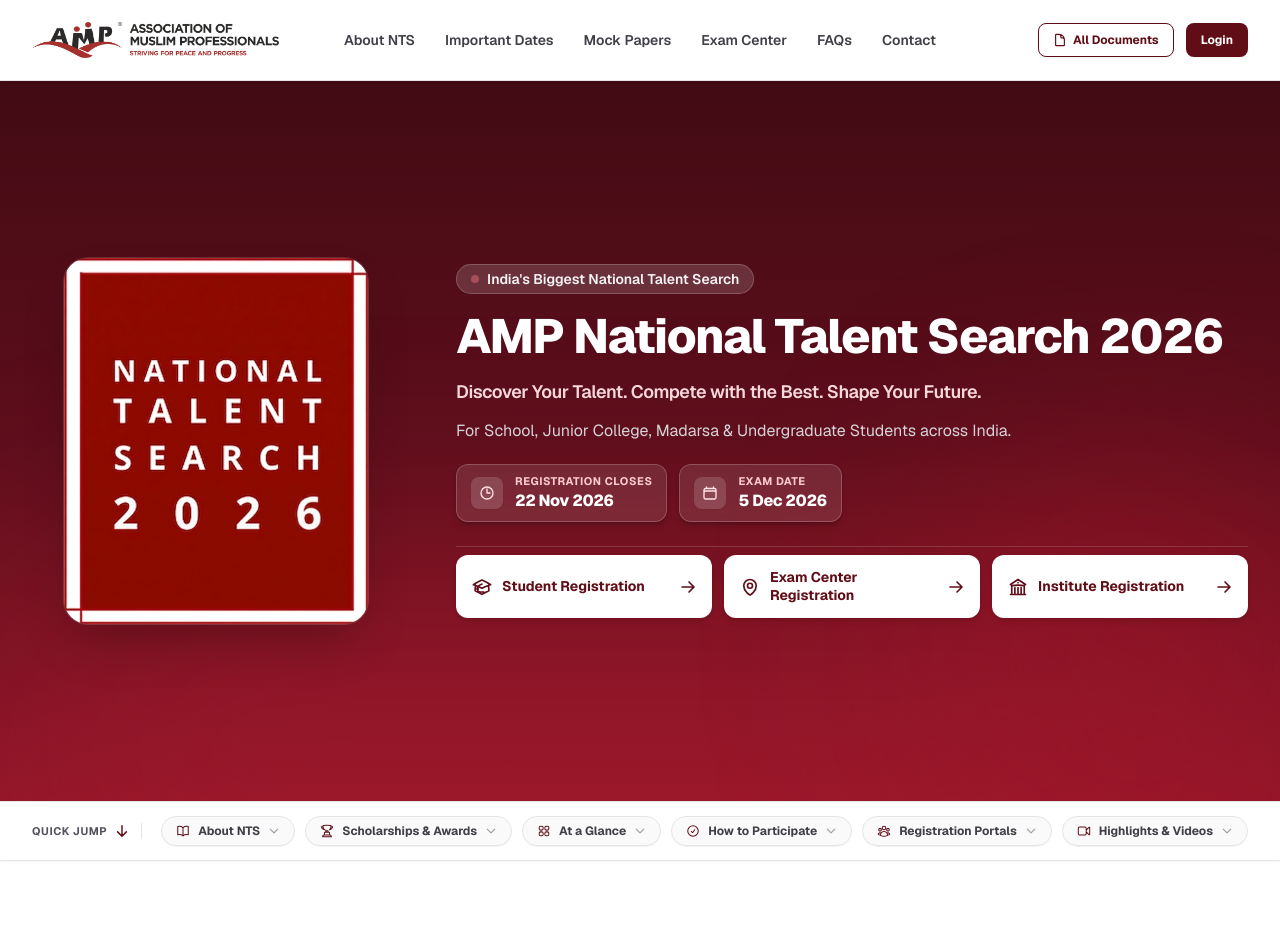
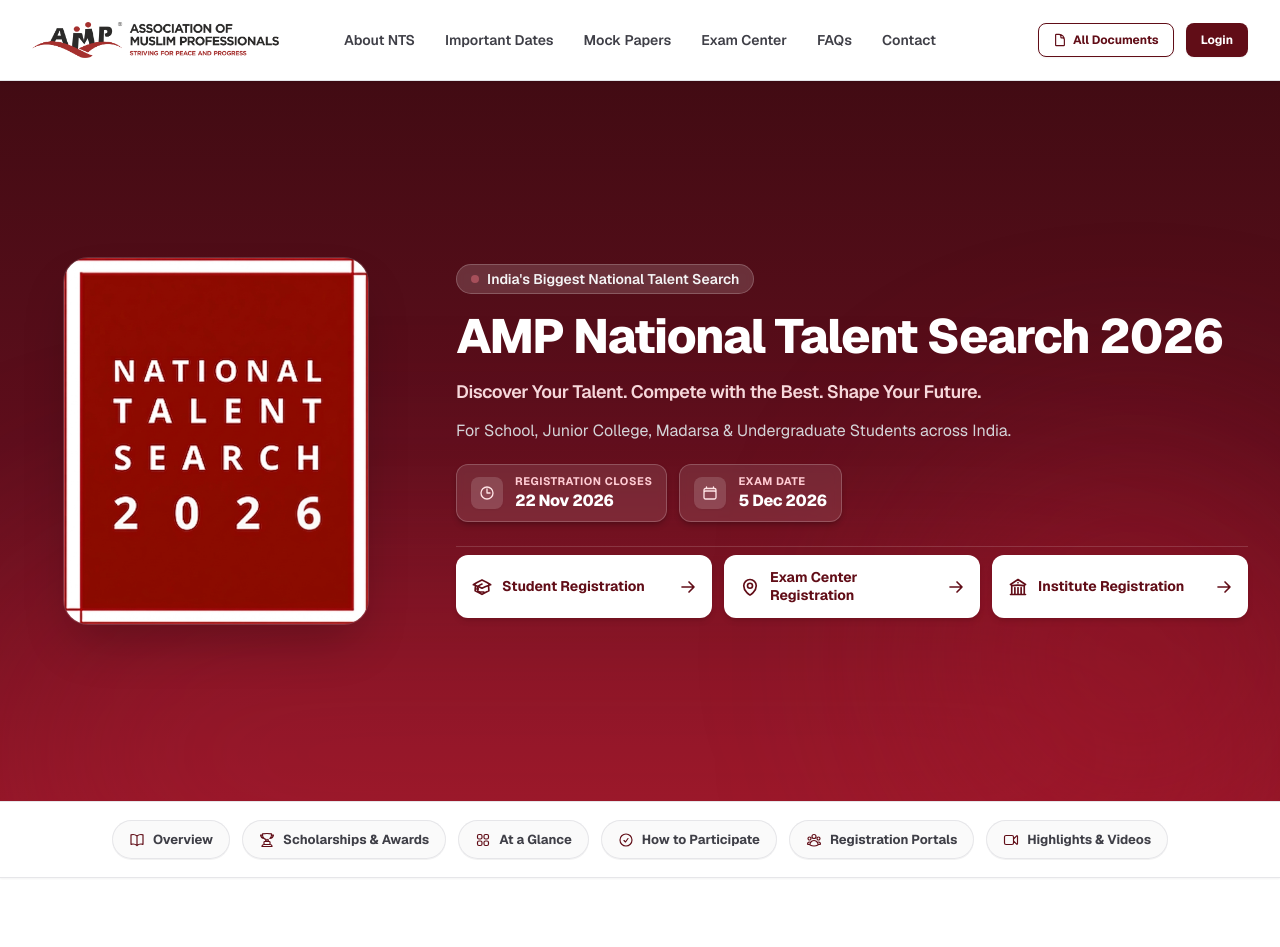
Before and after one commit to ansariafzal-ka/AMP-World-NTS-Web-Application-, a Next.js app: page / in a window 1280 px wide. Shown: the top 947 px of the page. Built offline with nearby package versions, Linux system fonts and the light colour scheme.

Commit message:
Refine HomeQuickNav: remove quick jump label and arrows, increase height, and rename first badge to Overview

```diff
--- a/src/components/ui/HomeQuickNav.tsx
+++ b/src/components/ui/HomeQuickNav.tsx
@@ -11,7 +11,7 @@
 const navItems: QuickNavItem[] = [
   {
     id: "about-nts",
-    label: "About NTS",
+    label: "Overview",
     icon: (props) => (
       <svg fill="none" viewBox="0 0 24 24" strokeWidth="1.75" stroke="currentColor" {...props}>
         <path strokeLinecap="round" strokeLinejoin="round" d="M12 6.042A8.967 8.967 0 0 0 6 3.75c-1.052 0-2.062.18-3 .512v14.25A8.987 8.987 0 0 1 6 18c2.305 0 4.408.867 6 2.292m0-14.25a8.966 8.966 0 0 1 6-2.292c1.052 0 2.062.18 3 .512v14.25A8.987 8.987 0 0 0 18 18a8.967 8.967 0 0 0-6 2.292m0-14.25v14.25" />
@@ -78,22 +78,12 @@
   return (
     <nav
       aria-label="Quick Section Navigation"
-      className="sticky top-20 z-30 border-y border-zinc-200/90 bg-white/95 backdrop-blur-md shadow-xs py-2.5 sm:py-3 transition-all"
+      className="sticky top-20 z-30 border-y border-zinc-200/90 bg-white/95 backdrop-blur-md shadow-xs py-3.5 sm:py-4 transition-all"
     >
       <div className="max-w-7xl mx-auto px-4 sm:px-6 lg:px-8">
-        <div className="flex items-center justify-between gap-3">
-          {/* Label indicator (visible on large screens) */}
-          <div className="hidden xl:flex items-center gap-2 text-zinc-500 shrink-0 pr-3 border-r border-zinc-200">
-            <span className="text-[11px] font-bold tracking-wider uppercase text-zinc-600">
-              Quick Jump
-            </span>
-            <svg className="w-3.5 h-3.5 text-[#610D17]" fill="none" viewBox="0 0 24 24" strokeWidth="2.5" stroke="currentColor">
-              <path strokeLinecap="round" strokeLinejoin="round" d="M19.5 13.5 12 21m0 0-7.5-7.5M12 21V3" />
-            </svg>
-          </div>
-
-          {/* Nav Pills Scrollable Container */}
-          <div className="flex items-center gap-2 sm:gap-2.5 overflow-x-auto no-scrollbar py-0.5 w-full xl:w-auto scroll-smooth">
+        <div className="flex items-center justify-center">
+          {/* Nav Pills Container */}
+          <div className="flex items-center justify-start md:justify-center gap-2.5 sm:gap-3 overflow-x-auto no-scrollbar py-0.5 w-full scroll-smooth">
             {navItems.map((item) => {
               const Icon = item.icon;
               return (
@@ -101,21 +91,12 @@
                   key={item.id}
                   href={`#${item.id}`}
                   onClick={(e) => handleScroll(e, item.id)}
-                  className="group inline-flex items-center gap-1.5 sm:gap-2 rounded-full border border-zinc-200 bg-zinc-50/90 hover:bg-[#610D17] hover:border-[#610D17] px-3 sm:px-3.5 py-1.5 text-xs font-bold text-zinc-700 hover:text-white transition-all duration-200 shrink-0 shadow-2xs hover:shadow-xs"
+                  className="group inline-flex items-center gap-2 rounded-full border border-zinc-200/90 bg-zinc-50/90 hover:bg-[#610D17] hover:border-[#610D17] px-3.5 sm:px-4 py-2 sm:py-2.5 text-xs sm:text-[13px] font-bold text-zinc-700 hover:text-white transition-all duration-200 shrink-0 shadow-2xs hover:shadow-xs"
                 >
-                  <Icon className="w-3.5 h-3.5 text-[#610D17] group-hover:text-rose-200 transition-colors shrink-0" />
+                  <Icon className="w-4 h-4 text-[#610D17] group-hover:text-rose-200 transition-colors shrink-0" />
                   <span className="whitespace-nowrap">
                     {item.label}
                   </span>
-                  <svg
-                    className="w-3 h-3 text-zinc-400 group-hover:text-rose-200 transition-transform duration-200 group-hover:translate-y-0.5 shrink-0"
-                    fill="none"
-                    viewBox="0 0 24 24"
-                    strokeWidth="2.5"
-                    stroke="currentColor"
-                  >
-                    <path strokeLinecap="round" strokeLinejoin="round" d="m19.5 8.25-7.5 7.5-7.5-7.5" />
-                  </svg>
                 </a>
               );
             })}
```
